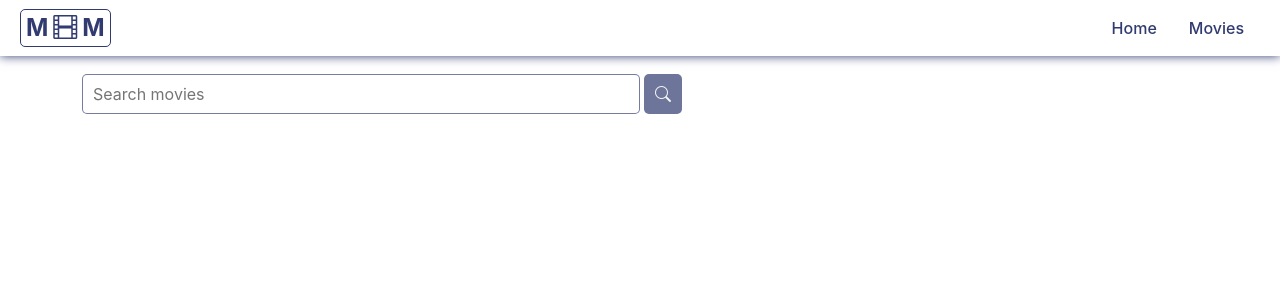
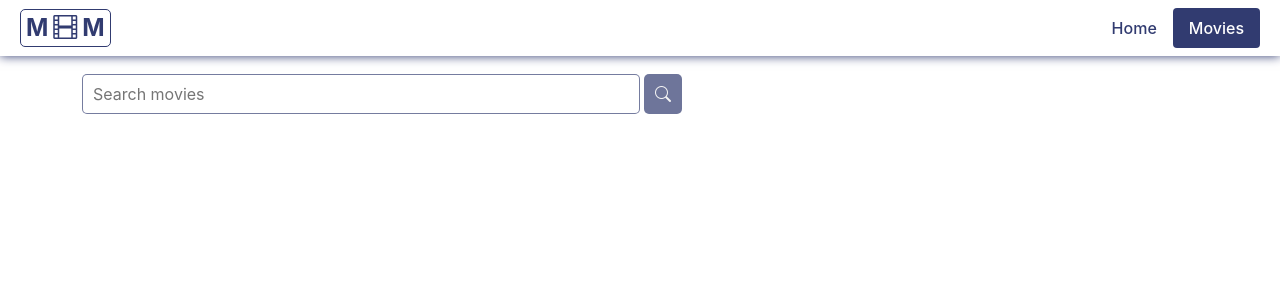
Before and after one commit to JonathanPabon-Dev/goit-react-hw-05-movies, a React (Create React App) app: page /goit-react-hw-05-movies/movies in a window 1280 px wide. Shown: the top 300 px of the page. Built offline with nearby package versions, Linux system fonts and the light colour scheme.

Commit message:
Ajuste de rutas para gh

```diff
--- a/src/components/Header/Header.jsx
+++ b/src/components/Header/Header.jsx
@@ -12,10 +12,10 @@
           <span>M</span>
         </Logo>
         <nav>
-          <Link to="/" end>
+          <Link to="goit-react-hw-05-movies/" end>
             Home
           </Link>
-          <Link to="/movies">Movies</Link>
+          <Link to="goit-react-hw-05-movies/movies">Movies</Link>
         </nav>
       </Content>
     </Head>
```
